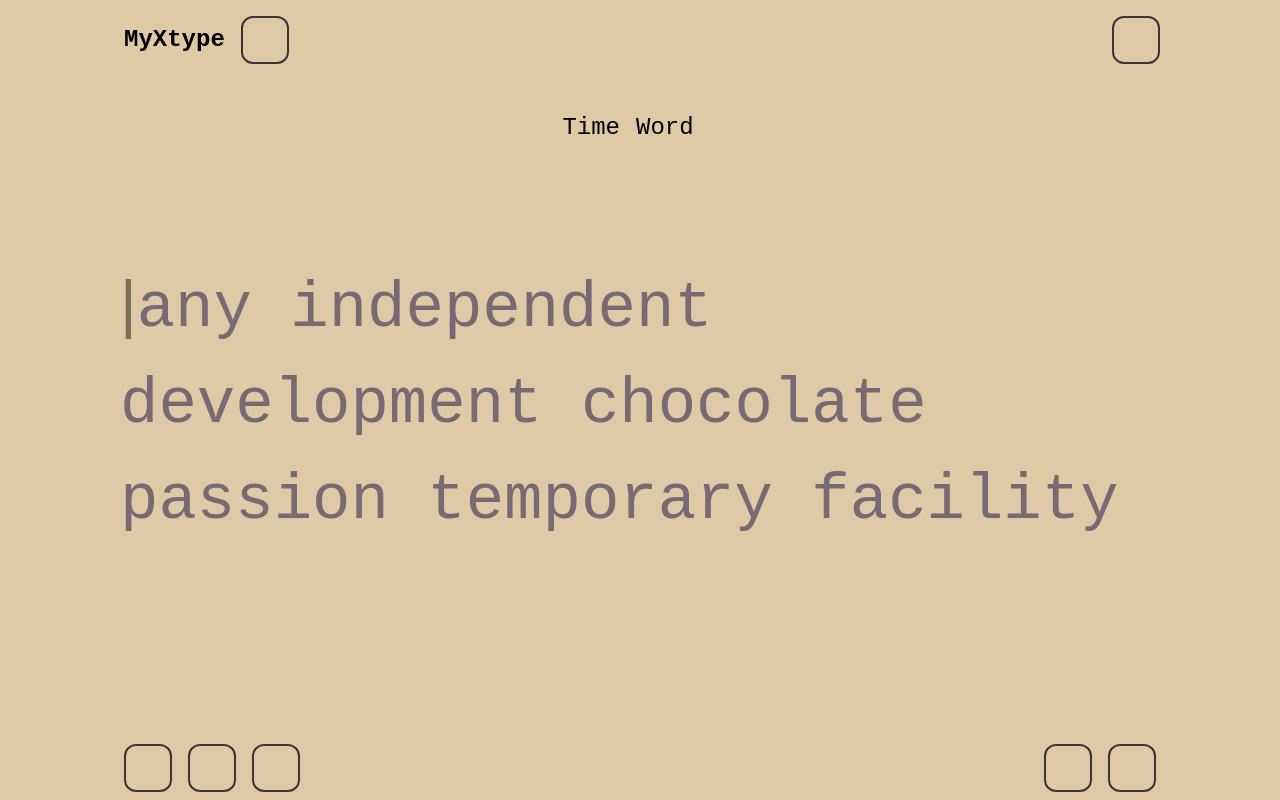
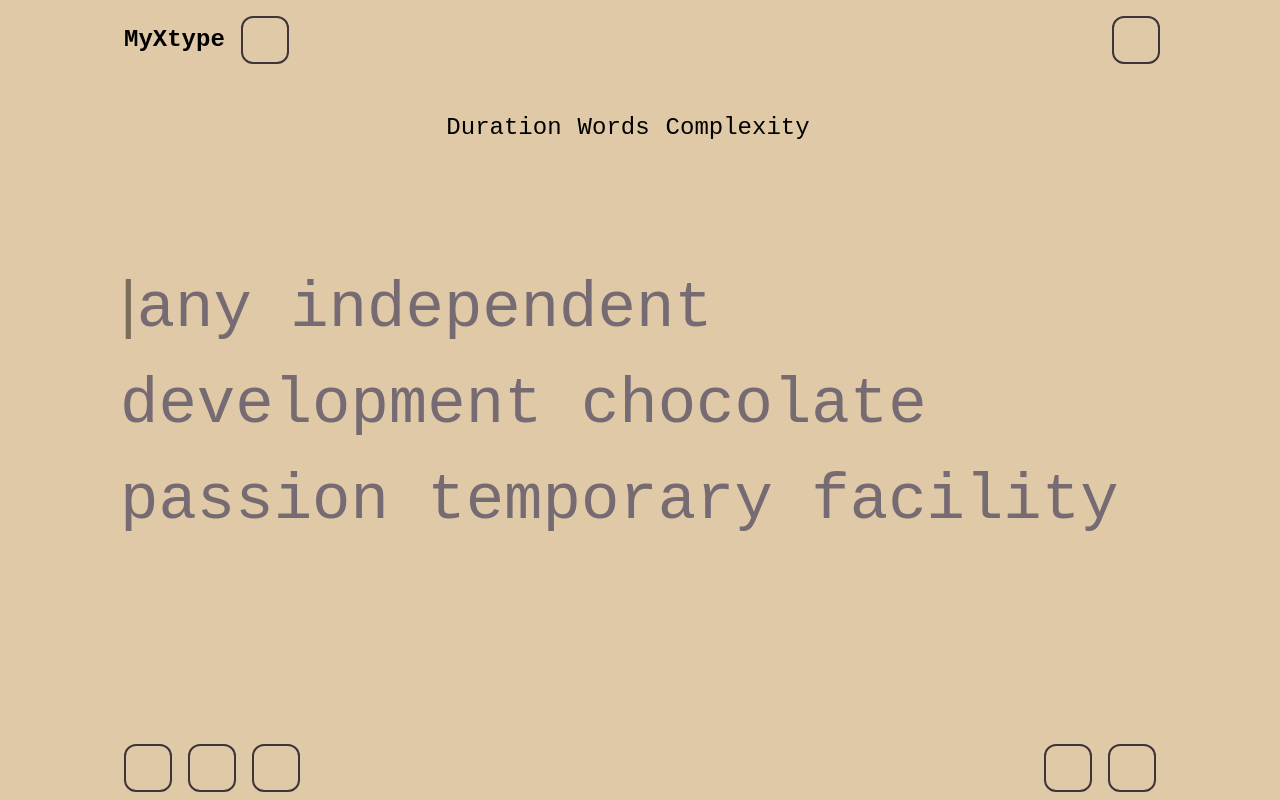
Before and after one commit to MyXtreme/SkillDevelopment, a React (Vite) app: page / in a window 1280 px wide. Built offline with nearby package versions, Linux system fonts and the light colour scheme.

Commit message:
implement test complexity configuration into panels

```diff
--- a/src/App.tsx
+++ b/src/App.tsx
@@ -95,8 +95,14 @@ const calculateResults = (
 function App() {
   type TestStatus = "idle" | "running" | "finished";
 
-  type ActivePanel = "none" | "testTime" | "testWordCount";
+  type ActivePanel = "none" | "duration" | "words" | "complexity";
   type TestMode = "classic" | "race" | "story" | "chat";
+  type Complexity = {
+    simple: boolean;
+    punctuation: boolean;
+    numbers: boolean;
+    upperCase: boolean;
+  };
 
   const result = {
     accuracy: 0,
@@ -106,15 +112,21 @@ function App() {
 
   //const logo = "";
   const [activePanel, setActivePanel] = useState<ActivePanel>("none");
-  const [testTime, setTestTime] = useState<number>(30);
-  const [testWordCount, setTestWordCount] = useState<number>(60);
-  const [time, setTime] = useState<number>(testTime);
+  const [duration, setDuration] = useState<number>(30);
+  const [words, setWords] = useState<number>(60);
+  const [complexity, setComplexity] = useState<Complexity>({
+    simple: true,
+    punctuation: false,
+    numbers: false,
+    upperCase: false,
+  });
+  const [time, setTime] = useState<number>(duration);
   const [isActive, setIsActive] = useState<boolean>(false);
   const [testStatus, setTestStatus] = useState<TestStatus>("idle");
   const [testMode] = useState<TestMode>("classic");
   const [typedText, setTypedText] = useState<string>("");
   const [currentText, setCurrentText] = useState<string>(() =>
-    texGeneration(commonWords, testWordCount),
+    texGeneration(commonWords, words),
   );
   const [scrollOffset, setScrollOffset] = useState(0);
   const [results, setResults] = useState(result);
@@ -122,16 +134,23 @@ function App() {
   const handleTestReset = () => {
     setTestStatus("idle");
     setTypedText("");
-    setTime(testTime);
+    setTime(duration);
     setActivePanel("none");
   };
 
   const handleTestNext = () => {
     setTestStatus("idle");
     setTypedText("");
-    setTime(testTime);
+    setTime(duration);
     setActivePanel("none");
     setCurrentText(texGeneration(commonWords));
+  };
+
+  const toggleProperty = (property: keyof Complexity) => {
+    setComplexity((prevComplexity) => ({
+      ...prevComplexity,
+      [property]: !prevComplexity[property],
+    }));
   };
 
   useEffect(() => {
@@ -185,7 +204,7 @@ function App() {
   useEffect(() => {
     if (time === 0) {
       setTestStatus("finished");
-      setResults(calculateResults(currentText, typedText, testTime));
+      setResults(calculateResults(currentText, typedText, duration));
     }
   }, [time]);
 
@@ -231,6 +250,8 @@ function App() {
   const isRunning = testStatus === "running";
   const isFinished = testStatus === "finished";
 
+  console.log(complexity);
+
   return (
     <div id="app">
       <nav className="section" id="navigation">
@@ -250,25 +271,31 @@ function App() {
         >
           <div className="panels display-panels">
             <button
-              className={clsx({ active: activePanel === "testTime" })}
-              onClick={() => setActivePanel("testTime")}
+              className={clsx({ active: activePanel === "duration" })}
+              onClick={() => setActivePanel("duration")}
             >
-              Time
+              Duration
             </button>
             <button
-              className={clsx({ active: activePanel === "testWordCount" })}
-              onClick={() => setActivePanel("testWordCount")}
+              className={clsx({ active: activePanel === "words" })}
+              onClick={() => setActivePanel("words")}
             >
-              Word
+              Words
+            </button>
+            <button
+              className={clsx({ active: activePanel === "complexity" })}
+              onClick={() => setActivePanel("complexity")}
+            >
+              Complexity
             </button>
           </div>
           <div className="panels configuration-panels">
-            {activePanel === "testTime" && (
-              <div className="configuration-panels">
+            {activePanel === "duration" && (
+              <div className={clsx("panels configuration-panels")}>
                 <button
                   onClick={() => {
                     const newTime = 15;
-                    setTestTime(newTime);
+                    setDuration(newTime);
                     setTime(newTime);
                   }}
                 >
@@ -277,7 +304,7 @@ function App() {
                 <button
                   onClick={() => {
                     const newTime = 30;
-                    setTestTime(newTime);
+                    setDuration(newTime);
                     setTime(newTime);
                   }}
                 >
@@ -286,7 +313,7 @@ function App() {
                 <button
                   onClick={() => {
                     const newTime = 60;
-                    setTestTime(newTime);
+                    setDuration(newTime);
                     setTime(newTime);
                   }}
                 >
@@ -294,12 +321,12 @@ function App() {
                 </button>
               </div>
             )}
-            {activePanel === "testWordCount" && (
-              <div className="configuration-panels">
+            {activePanel === "words" && (
+              <div className="panels configuration-panels">
                 <button
                   onClick={() => {
                     const wordCount = 40;
-                    setTestWordCount(wordCount);
+                    setWords(wordCount);
                   }}
                 >
                   40
@@ -307,7 +334,7 @@ function App() {
                 <button
                   onClick={() => {
                     const wordCount = 60;
-                    setTestWordCount(wordCount);
+                    setWords(wordCount);
                   }}
                 >
                   60
@@ -315,10 +342,38 @@ function App() {
                 <button
                   onClick={() => {
                     const wordCount = 80;
-                    setTestWordCount(wordCount);
+                    setWords(wordCount);
                   }}
                 >
                   80
+                </button>
+              </div>
+            )}
+            {activePanel === "complexity" && (
+              <div className="panels configuration-panels">
+                <button
+                  className={clsx({ active: complexity.punctuation })}
+                  onClick={() => {
+                    toggleProperty("punctuation");
+                  }}
+                >
+                  Punctuation
+                </button>
+                <button
+                  className={clsx({ active: complexity.numbers })}
+                  onClick={() => {
+                    toggleProperty("numbers");
+                  }}
+                >
+                  Numbers
+                </button>
+                <button
+                  className={clsx({ active: complexity.upperCase })}
+                  onClick={() => {
+                    toggleProperty("upperCase");
+                  }}
+                >
+                  Upper-case
                 </button>
               </div>
             )}
```
